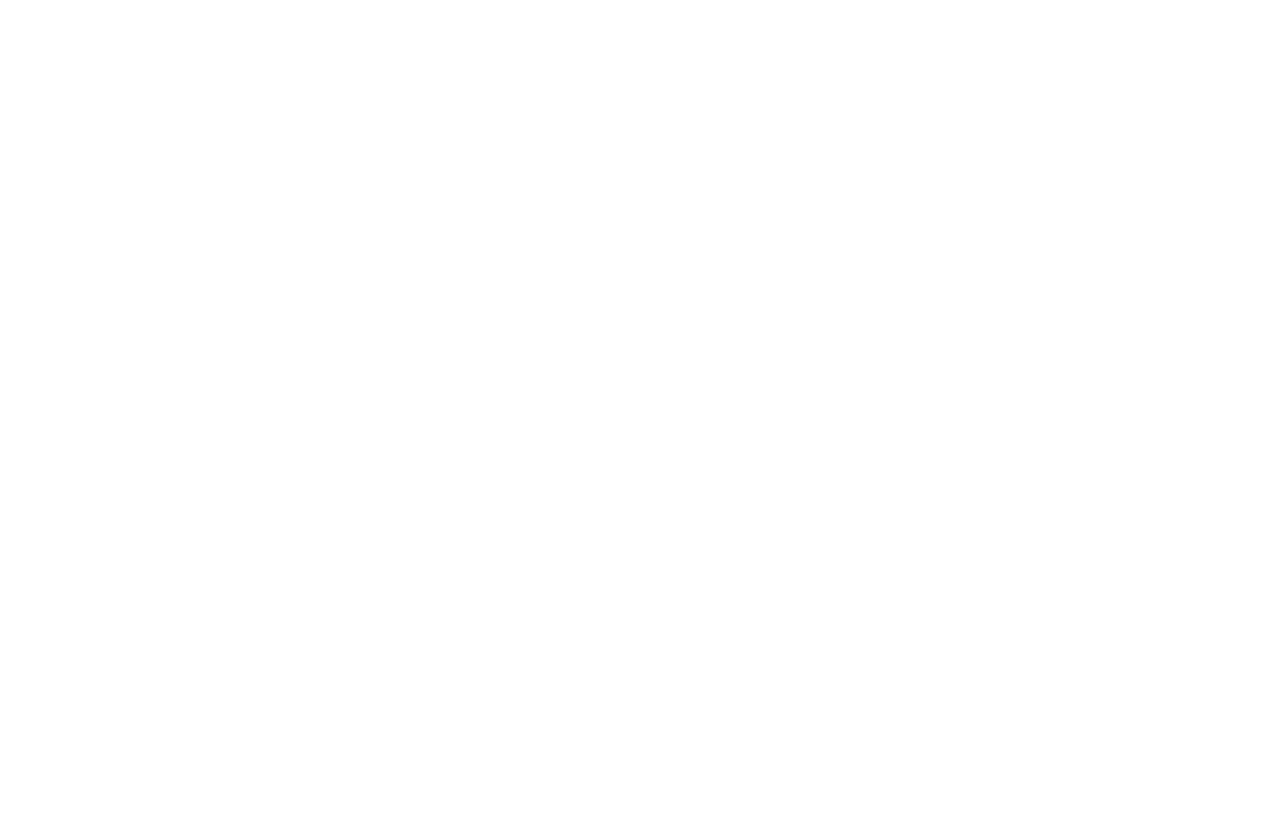
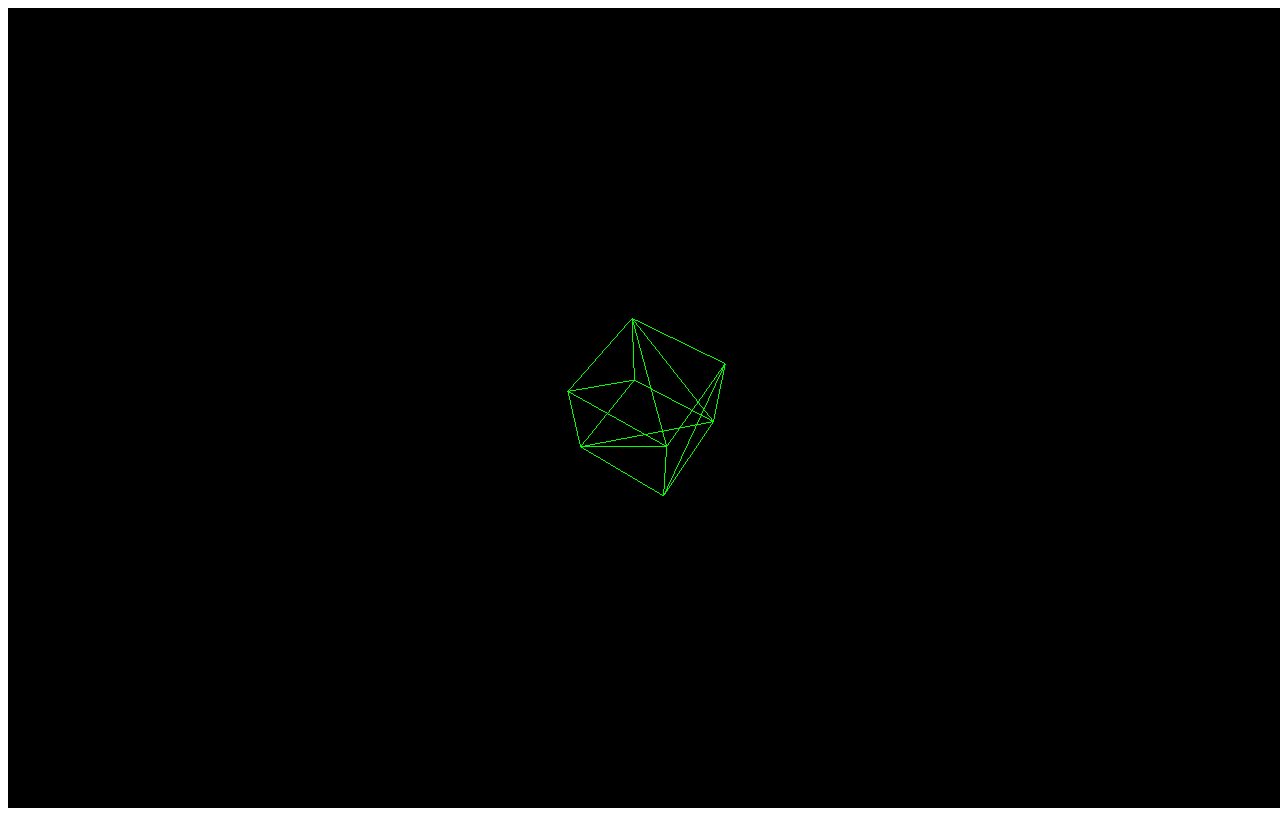
Before and after one commit to NickDriscoll/CSE5542, a plain HTML site: page Assignment1/main.html in a window 1280 px wide. Drawn offline with Linux system fonts and the light colour scheme.

Commit message:
Wireframe cube

```diff
--- /dev/null
+++ b/Assignment1/js/main.js
@@ -0,0 +1,41 @@
+function plane_prim() {
+
+}
+
+function cube_prim(length, c) {
+	var geo = new THREE.BoxGeometry(length, length, length);
+	var mat = new THREE.MeshBasicMaterial( {color: c, wireframe: true } );
+	return new THREE.Mesh(geo, mat);
+}
+
+function sphere_prim() {
+
+}
+
+function cylinder_prim() {
+
+}
+
+function cone_prim() {
+
+}
+
+var scene = new THREE.Scene();
+var camera = new THREE.PerspectiveCamera( 75, window.innerWidth / window.innerHeight, 0.1, 1000 );
+
+var renderer = new THREE.WebGLRenderer();
+renderer.setSize( window.innerWidth, window.innerHeight );
+document.body.appendChild( renderer.domElement );
+var cube = cube_prim(1, 0x00ff00);
+cube.rotation.x += 1;
+cube.rotation.y += 1;
+scene.add( cube );
+
+camera.position.z = 5;
+
+function animate() {
+	requestAnimationFrame( animate );
+
+	renderer.render( scene, camera );
+}
+animate();
--- a/Assignment1/main.html
+++ b/Assignment1/main.html
@@ -5,7 +5,7 @@
 		<title>Assignment 1</title>
 	</head>
 	<body>
-	    <canvas width="570" height="570" id="my_Canvas"></canvas>
 	    <script type="text/javascript" src="js/three_min.js"></script>
+	    <script type="text/javascript" src="js/main.js"></script>
 	</body>
 </html>
```
